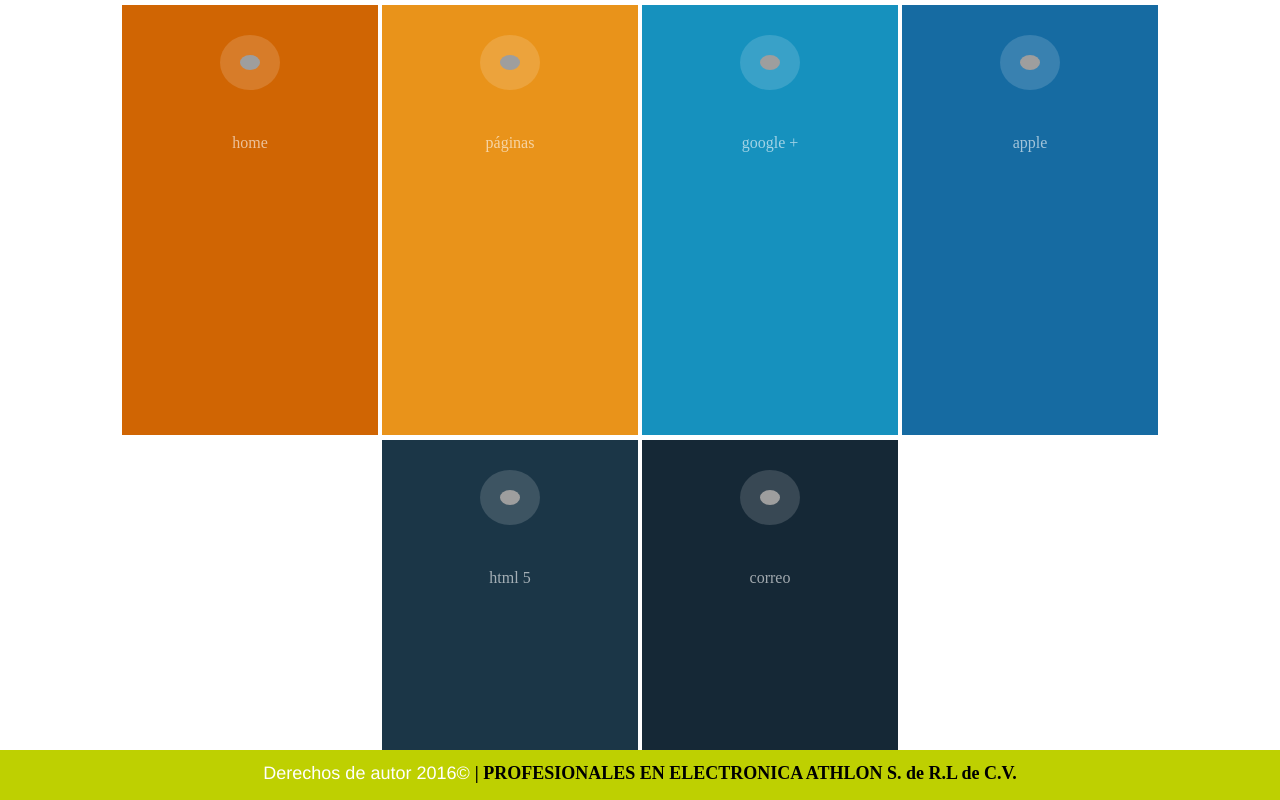
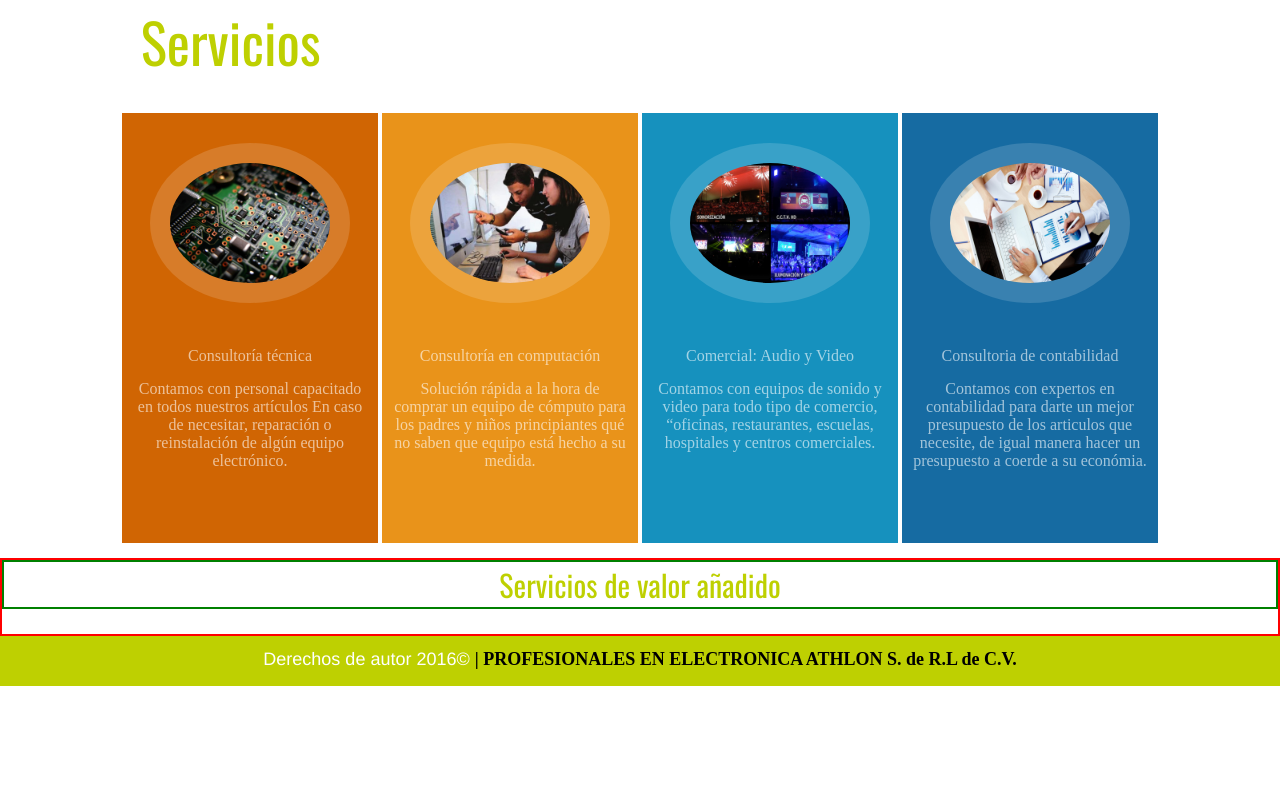
Before and after one commit to esteban1234/Paginas-Quantto, a PHP site: page /Vistas/Servicios.php in a window 1280 px wide. Shown: the part 204-1004 px from the top of the page. After the commit the page ends 890 px from the top, so only its background shows below. Run offline with PHP 8.4, Linux system fonts and the light colour scheme; some web fonts are replaced; grey boxes are pictures that could not be loaded.

Commit message:
mitad de servicio

```diff
--- a/Athlon/Css/estilos.css
+++ b/Athlon/Css/estilos.css
@@ -432,7 +432,7 @@ footer {
     font-family: 'Oswald', sans-serif;
 }
 
-.informacion, .informaciondos {
+.informacioon, .informaciondos {
     /*border: 2px red solid;*/
     /*display: inline-block;*/
     vertical-align: top;
@@ -603,16 +603,27 @@ footer {
 
 /*****************Diseño de Servicio**************/
 
+.servicios {
+    /*border: 2px red solid;*/
+    margin-left: 11%;
+    margin-bottom: 2%;
+    width: 40%;
+    font-size: 55px;
+    color: rgb(190, 208, 1);
+    font-family: 'Oswald', sans-serif;
+}
+
 .content-sup, .content-inf {
     /*border: 2px solid rgb(23, 76, 125);*/
     text-align: center;
     margin-top: 5px;
-    /*border: 2px red solid;*/
+    /*border: 2px black solid;*/
 }
 
 .fondo-img {
+    /*outline: 2px red solid;*/
     width: 100%;
-    height: 750px;
+    height: 450px;
     background-position: center center;
     background-repeat: no-repeat;
     background-attachment: fixed;
@@ -623,6 +634,7 @@ footer {
 }
 
 div.contenedor {
+    vertical-align: top;
     width: 20%;
     height: 430px;
     display: inline-block;
@@ -671,7 +683,7 @@ img.icon {
     /*display: block;*/
     margin: 30px auto;
     background-color: rgba(255, 255, 255, .15);
-    width: 60px;
+    width: 200px;
     padding: 20px;
     border-radius: 50%;
     box-shadow: 0px 0px 0px 30px rgba(255, 255, 255, 0);
@@ -704,6 +716,38 @@ div.contenedor:hover p.texto {
 
 div.contenedor:hover img.icon {
     -webkit-box-shadow: 0px 0px 0px 0px rgba(255, 255, 255, .6);
+}
+
+.informacion {
+    /*outline: 2px red solid;*/
+    margin-top: 2%;
+    font-size: 16px;
+    color: white;
+    text-align: center;
+    /*padding-top: 10px;*/
+    padding: 10px 10px 0px 10px;
+    opacity: .6;
+    -webkit-transition: padding-top .4s;
+}
+
+div.contenedor:hover div.informacion {
+    /*padding-top: 30px;*/
+    opacity: 1;
+}
+
+.servvalo {
+    border: 2px red solid;
+}
+
+.servvalo p {
+    border: 2px green solid;
+    /*margin-left: 11%;*/
+    text-align: center;
+    margin-bottom: 2%;
+    width: 100%;
+    font-size: 30px;
+    color: rgb(190, 208, 1);
+    font-family: 'Oswald', sans-serif;
 }
 
 
--- a/Athlon/Vistas/QuienesSomos.php
+++ b/Athlon/Vistas/QuienesSomos.php
@@ -33,7 +33,7 @@
 
 		<section class="conq">
 		<p class="conocenos">Conocenos</p>
-		<article class="informacion">
+		<article class="informacioon">
 			<p class="textoinformativo">
 				Athlon, es una empresa 100% mexicana y orgullosamente yucateca, dedicada a la venta y consultoría en electrónica. Somos una empresa especialista en consultoría de componentes electrónicos y de utilizar una amplia red de proveedores de componentes de todo el mundo mediante la implementación de una estrategia de suministro competitiva para los artículos no-almacenados que incluyen; artículos difícil de encontrar, obsoletos, fabricante asignado, y la electrónica específica, incluso de aplicaciones, ahorrándole tiempo y dinero. <br><br>
 				A la fecha Athlon se ha mantenido como líder en consultoría técnica y científica ofreciéndole una red amplia de soluciones garantizadas y rápidas, para evitar la pérdida de tiempo y dinero.
--- a/Athlon/Vistas/Servicios.php
+++ b/Athlon/Vistas/Servicios.php
@@ -26,42 +26,44 @@
 						<img class="athlon" src="../Img/ATHLON.png" alt="ATHLON PROFESIONALES EN ELECTRÓNICA">
 					</div>
 		</header>
+		<p class="servicios">Servicios</p>
     <section>
+
   		<div class="fondo-img">
         <div class="content-sup">
           <div class="contenedor" id="uno">
-      			<img class="icon" src="pictures/icon1.png">
-      			<p class="texto">home</p>
+      			<img class="icon" src="../Img/tecnica.jpg">
+      			<p class="texto">Consultoría técnica</p>
             <div class="informacion">
-
+				Contamos con personal capacitado en todos nuestros artículos En caso de necesitar, reparación o reinstalación de algún equipo electrónico.
             </div>
       		</div>
 
       		<div class="contenedor" id="dos">
-      			<img class="icon" src="pictures/icon2.png">
-      			<p class="texto">páginas</p>
+      			<img class="icon" src="../Img/servcon.jpg">
+      			<p class="texto">Consultoría en computación</p>
             <div class="informacion">
-
+				Solución rápida a la hora de comprar un equipo de cómputo para los padres y niños principiantes qué no saben que equipo está hecho a su medida.
             </div>
       		</div>
 
       		<div class="contenedor" id="tres">
-      			<img class="icon" src="pictures/icon3.png">
-      			<p class="texto">google +</p>
+      			<img class="icon" src="../Img/video.jpg">
+      			<p class="texto">Comercial: Audio y Video</p>
             <div class="informacion">
-
+				Contamos con equipos de sonido y video  para todo tipo de comercio, “oficinas, restaurantes, escuelas, hospitales y centros comerciales.
             </div>
       		</div>
 
           <div class="contenedor" id="cuatro">
-            <img class="icon" src="pictures/icon4.png">
-            <p class="texto">apple</p>
+            <img class="icon" src="../Img/conta.jpg">
+            <p class="texto">Consultoria de contabilidad</p>
             <div class="informacion">
-
+				Contamos con expertos en contabilidad para darte un mejor presupuesto de los articulos que necesite, de igual manera hacer un presupuesto a coerde a su económia.
             </div>
           </div>
     		</div>  <!--Termina content-sup-->
-        <div class="content-inf">
+  <!--       <div class="content-inf">
         	<div class="contenedor" id="cinco">
       			<img class="icon" src="pictures/icon5.png">
       			<p class="texto">html 5</p>
@@ -77,9 +79,18 @@
 
             </div>
       		</div>
-        </div>  <!-- Termian content-inf-->
+        </div -->  <!-- Termian content-inf-->
   		</div>
   	</section>
+
+  	<section class="servvalo">
+  		<p>Servicios de valor añadido</p>
+
+  	</section>
+
+
+
+
     <?php
 			include ('Pie.php');
 		 ?>
```
Also changed, not shown: Athlon/Img/conta.jpg (added), Athlon/Img/servcon.jpg (added), Athlon/Img/tecnica.jpg (renamed from Athlon/Img/img-fondo-servicio-part1.jpg), Athlon/Img/video.jpg (added).
